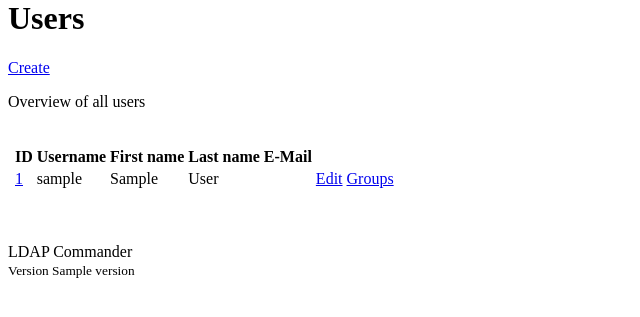
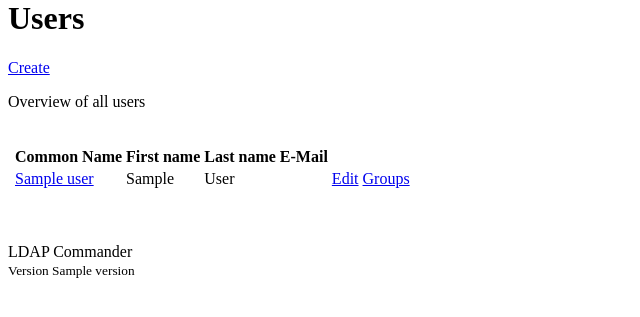
Before and after one commit to balemy/ldap-commander, a PHP site: template resources/views/user/list.php in a window 1280 px wide. Shown: the part 21-338 px from the top of the page, without its empty margins (0-640 px from the left). Run offline with PHP 8.4, Linux system fonts and the light colour scheme; the template is opened without the code that fills it: most values are stand-ins (such as "Sample title", 1, 10 or a date in 2020); data that the repository does not hold is empty; some libraries are stand-ins or nearby versions.

Commit message:
Minor view enhancements

```diff
--- a/resources/views/layout/main.php
+++ b/resources/views/layout/main.php
@@ -47,20 +47,23 @@ $this->beginPage()
     <?php
     $menuItems = [
         [
-            'label' => 'Users',
+            'label' => 'Manage Users',
             'url' => $urlGenerator->generate('user-list'),
             'active' => StringHelper::startsWith($currentRouteName, 'user'),
         ],
         [
-            'label' => 'Groups',
+            'label' => 'Manage Groups',
             'url' => $urlGenerator->generate('group-list'),
             'active' => StringHelper::startsWith($currentRouteName, 'group'),
         ],
         [
-            'label' => 'Browser',
+            'label' => 'Entity Browser',
             'url' => $urlGenerator->generate('entity-list'),
             'active' => StringHelper::startsWith($currentRouteName, 'entity'),
         ],
+        [
+            'label' => 'Information',
+            'items' => [
                 [
                     'label' => 'Schema',
                     'url' => $urlGenerator->generate('schema'),
@@ -70,10 +73,8 @@ $this->beginPage()
                     'label' => 'Server',
                     'url' => $urlGenerator->generate('server'),
                     'active' => StringHelper::startsWith($currentRouteName, 'server'),
-        ],
-        [
-            'label' => 'Logout',
-            'url' => $urlGenerator->generate('logout'),
+                ]
+            ]
         ],
     ];
 
@@ -92,9 +93,20 @@ $this->beginPage()
 #        ->currentPath($currentPath)
         ->items($menuItems)
         ->options([
-            'class' => 'navbar-nav float-right ml-auto'
+            'class' => 'navbar-nav me-auto'
         ]);
     ?>
+
+    <div class="d-flex">
+        <?= Nav::widget()
+            ->items([[
+                'label' => 'Logout',
+                'url' => $urlGenerator->generate('logout'),
+            ]])->options([
+                'class' => 'navbar-nav ml-auto'
+            ]);
+        ?>
+    </div>
 
     <?= NavBar::end() ?>
 
--- a/resources/views/user/list.php
+++ b/resources/views/user/list.php
@@ -29,8 +29,7 @@ $this->setTitle($applicationParameters->getName());
             <thead>
             <tr>
                 <th data-checkbox="true"></th>
-                <th scope="col">ID</th>
-                <th scope="col">Username</th>
+                <th scope="col">Common Name</th>
                 <th scope="col">First name</th>
                 <th scope="col">Last name</th>
                 <th scope="col">E-Mail</th>
@@ -44,11 +43,12 @@ $this->setTitle($applicationParameters->getName());
                 ?>
                 <tr>
                     <td data-checkbox="true"></td>
-                    <td><?= ($user->getId()) ? Html::a($user->getId(), $editUrl) : ''; ?></td>
-                    <td><?= $user->getUsername(); ?></td>
-                    <td><?= $user->getFirstName(); ?></td>
-                    <td><?= $user->getLastName(); ?></td>
-                    <td><?= (!empty($user->getMail())) ? Html::mailto($user->getMail(), $user->getMail()) : '' ?></td>
+                    <td><?= Html::a(Html::encode($user->getCommonName()), $editUrl); ?></td>
+                    <td><?= Html::encode($user->getFirstName()); ?></td>
+                    <td><?= Html::encode($user->getLastName()); ?></td>
+                    <td><?= (!empty($user->getMail())) ?
+                            Html::mailto($user->getMail(), Html::encode($user->getMail())) : ''
+                        ?></td>
                     <td style="width:150px">
                         <?= Html::a('Edit', $editUrl, ['class' => 'btn btn-secondary btn-sm']); ?>
                         <?= Html::a('Groups', $urlGenerator->generate('user-groups', ['dn' => $user->getDn()]), ['class' => 'btn btn-secondary btn-sm']); ?>
```
Lines whose indentation alone changed are shown as unchanged.
